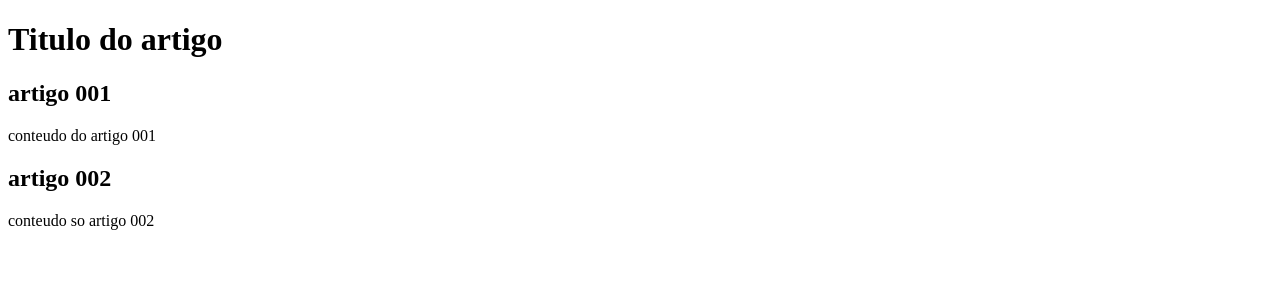
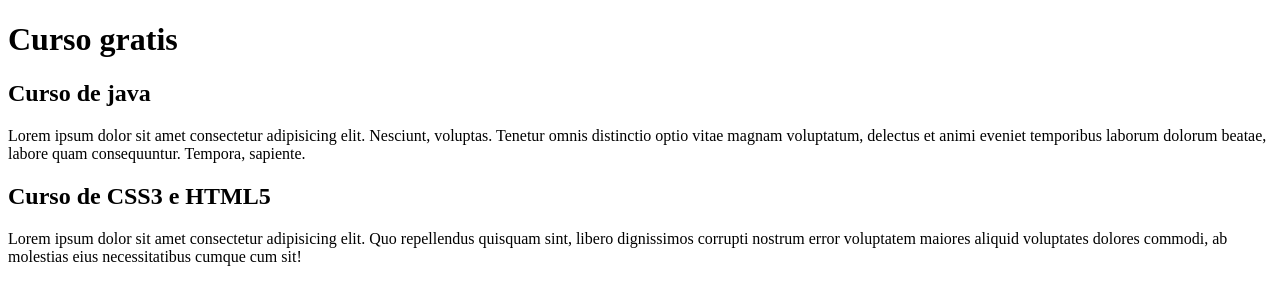
Before and after one commit to Marcelaferreira2001/projeto-site, a plain HTML site: page index.html in a window 1280 px wide. Drawn offline with Linux system fonts and the light colour scheme.

Commit message:
comecei a escrever o conteudo

```diff
--- a/index.html
+++ b/index.html
@@ -8,15 +8,15 @@
 <body>
     <main>
         <header>
-            <h1> Titulo do artigo </h1>
+            <h1> Curso gratis </h1>
         </header>
         <article>
-            <h2>artigo 001</h2>
-            <p>conteudo do artigo 001</p>
+            <h2>Curso de java </h2>
+            <p>Lorem ipsum dolor sit amet consectetur adipisicing elit. Nesciunt, voluptas. Tenetur omnis distinctio optio vitae magnam voluptatum, delectus et animi eveniet temporibus laborum dolorum beatae, labore quam consequuntur. Tempora, sapiente.</p>
         </article>
         <article>
-            <h2>artigo 002</h2>
-            <p>conteudo so artigo 002</p>
+            <h2> Curso de CSS3 e HTML5</h2>
+            <p>Lorem ipsum dolor sit amet consectetur adipisicing elit. Quo repellendus quisquam sint, libero dignissimos corrupti nostrum error voluptatem maiores aliquid voluptates dolores commodi, ab molestias eius necessitatibus cumque cum sit!</p>
         </article>
     </main>
 </body>
```
